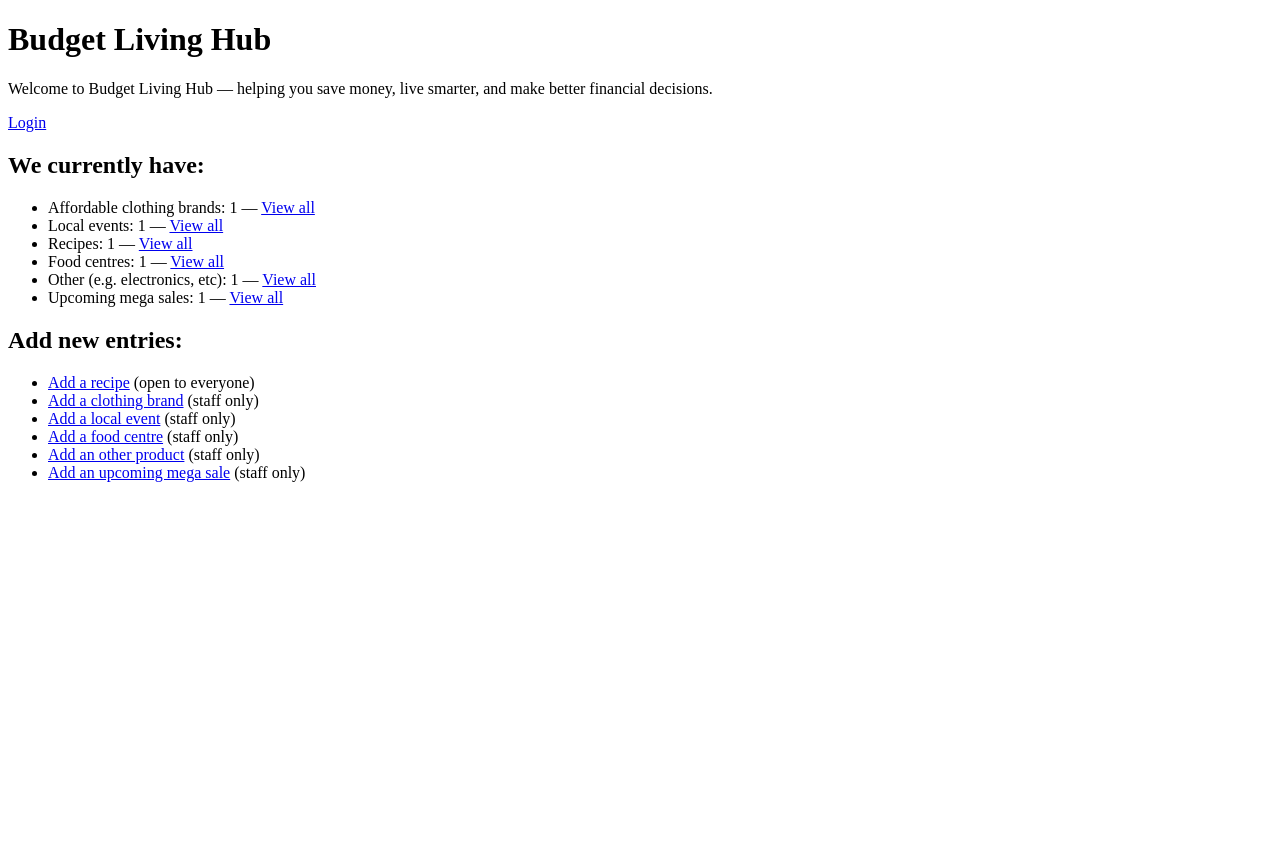
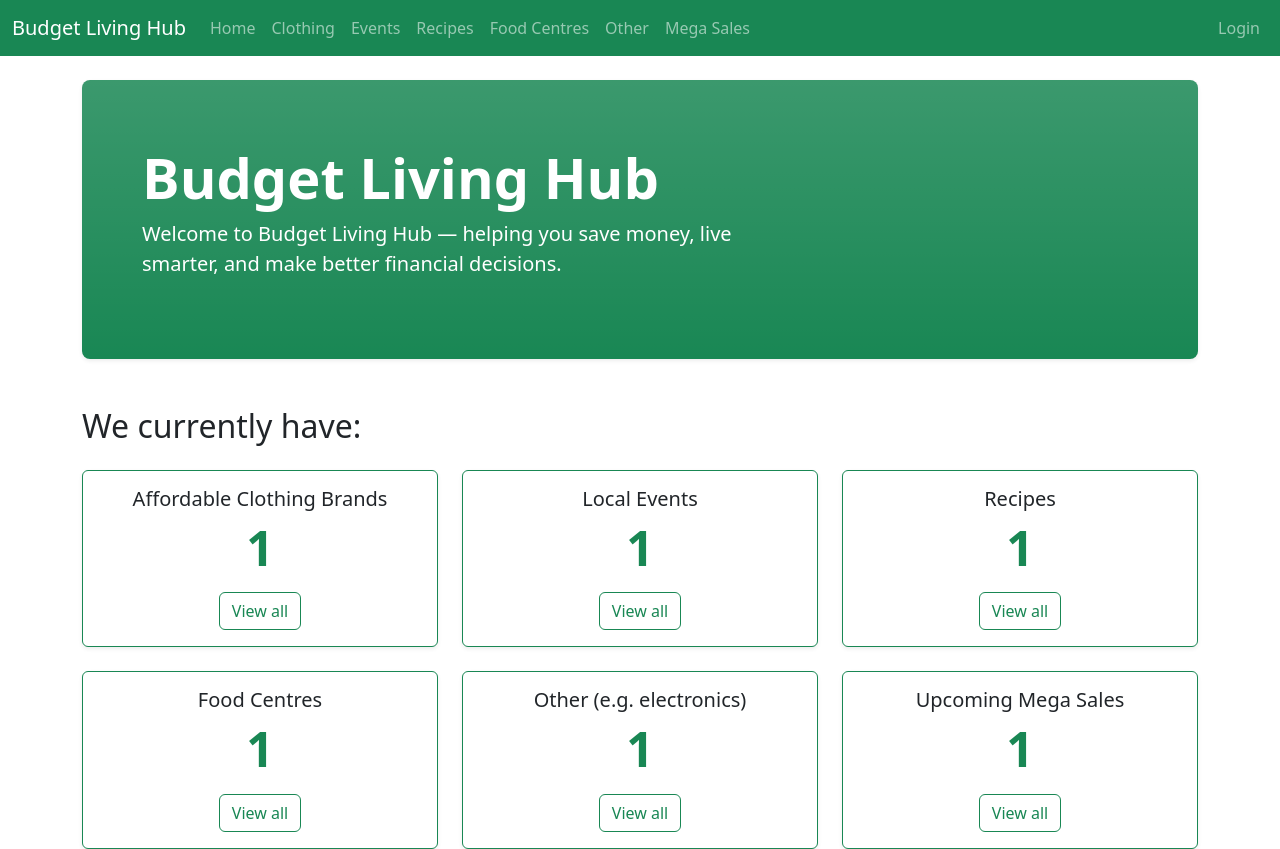
Before and after one commit to faryal-shakeel/budget_living_hub, a Django app: page / in a window 1280 px wide. Before the commit the page ends 482 px from the top, so only its background shows below. Run offline with Django 5.2, Linux system fonts and the light colour scheme; tables that the repository leaves empty hold one stand-in row (values such as "Sample post").

Commit message:
Added Html and CSS

```diff
--- /dev/null
+++ b/hub/templates/base.html
@@ -0,0 +1,50 @@
+<!DOCTYPE html>
+<html lang="en">
+<head>
+    <meta charset="UTF-8">
+    <meta name="viewport" content="width=device-width, initial-scale=1">
+    <title>{% block title %}Budget Living Hub{% endblock %}</title>
+    <link href="https://cdn.jsdelivr.net/npm/bootstrap@5.3.3/dist/css/bootstrap.min.css" rel="stylesheet">
+</head>
+<body>
+
+    <!-- Navbar -->
+    <nav class="navbar navbar-expand-lg navbar-dark bg-success">
+        <div class="container-fluid">
+            <a class="navbar-brand" href="{% url 'index' %}">Budget Living Hub</a>
+            <button class="navbar-toggler" type="button" data-bs-toggle="collapse" data-bs-target="#menu">
+                <span class="navbar-toggler-icon"></span>
+            </button>
+            <div class="collapse navbar-collapse" id="menu">
+                <div class="navbar-nav">
+                    <a class="nav-link" href="{% url 'index' %}">Home</a>
+                    <a class="nav-link" href="{% url 'clothing' %}">Clothing</a>
+                    <a class="nav-link" href="{% url 'events' %}">Events</a>
+                    <a class="nav-link" href="{% url 'recipes' %}">Recipes</a>
+                    <a class="nav-link" href="{% url 'food' %}">Food Centres</a>
+                    <a class="nav-link" href="{% url 'others' %}">Other</a>
+                    <a class="nav-link" href="{% url 'sales' %}">Mega Sales</a>
+                </div>
+                <div class="navbar-nav ms-auto">
+                    {% if user.is_authenticated %}
+                        <span class="navbar-text me-2">Hello, {{ user.username }}!</span>
+                        <form method="post" action="{% url 'logout' %}" class="d-inline">
+                            {% csrf_token %}
+                            <button type="submit" class="btn btn-light btn-sm">Logout</button>
+                        </form>
+                    {% else %}
+                        <a class="nav-link" href="{% url 'login' %}">Login</a>
+                    {% endif %}
+                </div>
+            </div>
+        </div>
+    </nav>
+
+    <!-- Page content goes here -->
+    <div class="container mt-4">
+        {% block content %}{% endblock %}
+    </div>
+
+    <script src="https://cdn.jsdelivr.net/npm/bootstrap@5.3.3/dist/js/bootstrap.bundle.min.js"></script>
+</body>
+</html>
--- a/hub/templates/index.html
+++ b/hub/templates/index.html
@@ -1,40 +1,85 @@
-<!DOCTYPE html>
-<html lang="en">
-<head>
-    <meta charset="UTF-8">
-    <title>Home - Budget Living Hub</title>
-</head>
-<body>
-    <h1>Budget Living Hub</h1>
-    <p>Welcome to Budget Living Hub — helping you save money, live smarter, and make better financial decisions.</p>
-    {% if user.is_authenticated %}
-        <p>Hello, {{ user.username }}!
-        <form method="post" action="{% url 'logout' %}" style="display:inline;">
-            {% csrf_token %}
-            <button type="submit">Logout</button>
-        </form>
-        </p>
-    {% else %}
-        <p><a href="{% url 'login' %}">Login</a></p>
-    {% endif %}
-    <h2>We currently have:</h2>
-    <ul>
-        <li>Affordable clothing brands: {{ num_clothing }} — <a href="{% url 'clothing' %}">View all</a></li>
-        <li>Local events: {{ num_events }} — <a href="{% url 'events' %}">View all</a></li>
-        <li>Recipes: {{ num_recipes }} — <a href="{% url 'recipes' %}">View all</a></li>
-        <li>Food centres: {{ num_food }} — <a href="{% url 'food' %}">View all</a></li>
-        <li>Other (e.g. electronics, etc): {{ num_other }} — <a href="{% url 'others' %}">View all</a></li>
-        <li>Upcoming mega sales: {{ num_sales }} — <a href="{% url 'sales' %}">View all</a></li>
-    </ul>
+{% extends "base.html" %}
 
-    <h2>Add new entries:</h2>
-    <ul>
-        <li><a href="{% url 'recipe-add' %}">Add a recipe</a> (open to everyone)</li>
-        <li><a href="{% url 'clothing-add' %}">Add a clothing brand</a> (staff only)</li>
-        <li><a href="{% url 'event-add' %}">Add a local event</a> (staff only)</li>
-        <li><a href="{% url 'food-add' %}">Add a food centre</a> (staff only)</li>
-        <li><a href="{% url 'other-add' %}">Add an other product</a> (staff only)</li>
-        <li><a href="{% url 'sale-add' %}">Add an upcoming mega sale</a> (staff only)</li>
-    </ul>
-</body>
-</html>
+{% block title %}Home - Budget Living Hub{% endblock %}
+
+{% block content %}
+
+    <!-- Hero banner -->
+    <div class="p-5 mb-5 bg-success bg-gradient text-white rounded-3 shadow-sm">
+        <div class="container-fluid py-3">
+            <h1 class="display-4 fw-bold">Budget Living Hub</h1>
+            <p class="fs-5 col-md-8">
+                Welcome to Budget Living Hub — helping you save money, live smarter,
+                and make better financial decisions.
+            </p>
+        </div>
+    </div>
+
+    <h2 class="mb-4">We currently have:</h2>
+
+    <!-- row-cols: 1 card per row on phones, 2 on tablets, 3 on desktops. g-4 = gutter spacing -->
+    <div class="row row-cols-1 row-cols-md-2 row-cols-lg-3 g-4">
+
+        <div class="col">
+            <div class="card h-100 shadow-sm border-success">
+                <div class="card-body text-center">
+                    <h5 class="card-title">Affordable Clothing Brands</h5>
+                    <p class="display-5 fw-bold text-success">{{ num_clothing }}</p>
+                    <a href="{% url 'clothing' %}" class="btn btn-outline-success">View all</a>
+                </div>
+            </div>
+        </div>
+
+        <div class="col">
+            <div class="card h-100 shadow-sm border-success">
+                <div class="card-body text-center">
+                    <h5 class="card-title">Local Events</h5>
+                    <p class="display-5 fw-bold text-success">{{ num_events }}</p>
+                    <a href="{% url 'events' %}" class="btn btn-outline-success">View all</a>
+                </div>
+            </div>
+        </div>
+
+        <div class="col">
+            <div class="card h-100 shadow-sm border-success">
+                <div class="card-body text-center">
+                    <h5 class="card-title">Recipes</h5>
+                    <p class="display-5 fw-bold text-success">{{ num_recipes }}</p>
+                    <a href="{% url 'recipes' %}" class="btn btn-outline-success">View all</a>
+                </div>
+            </div>
+        </div>
+
+        <div class="col">
+            <div class="card h-100 shadow-sm border-success">
+                <div class="card-body text-center">
+                    <h5 class="card-title">Food Centres</h5>
+                    <p class="display-5 fw-bold text-success">{{ num_food }}</p>
+                    <a href="{% url 'food' %}" class="btn btn-outline-success">View all</a>
+                </div>
+            </div>
+        </div>
+
+        <div class="col">
+            <div class="card h-100 shadow-sm border-success">
+                <div class="card-body text-center">
+                    <h5 class="card-title">Other (e.g. electronics)</h5>
+                    <p class="display-5 fw-bold text-success">{{ num_other }}</p>
+                    <a href="{% url 'others' %}" class="btn btn-outline-success">View all</a>
+                </div>
+            </div>
+        </div>
+
+        <div class="col">
+            <div class="card h-100 shadow-sm border-success">
+                <div class="card-body text-center">
+                    <h5 class="card-title">Upcoming Mega Sales</h5>
+                    <p class="display-5 fw-bold text-success">{{ num_sales }}</p>
+                    <a href="{% url 'sales' %}" class="btn btn-outline-success">View all</a>
+                </div>
+            </div>
+        </div>
+
+    </div>
+
+{% endblock %}
```
Also changed, not shown: hub/templates/clothingbrand_list.html (+24 -16 lines), hub/templates/foodcentre_list.html (+24 -16 lines), hub/templates/localevent_list.html (+24 -16 lines), hub/templates/other_list.html (+24 -16 lines), hub/templates/recipe_form.html (+19 -13 lines), hub/templates/recipe_list.html (+22 -17 lines), hub/templates/registration/login.html (+15 -13 lines), hub/templates/upcomingmegasale_list.html (+24 -20 lines).
